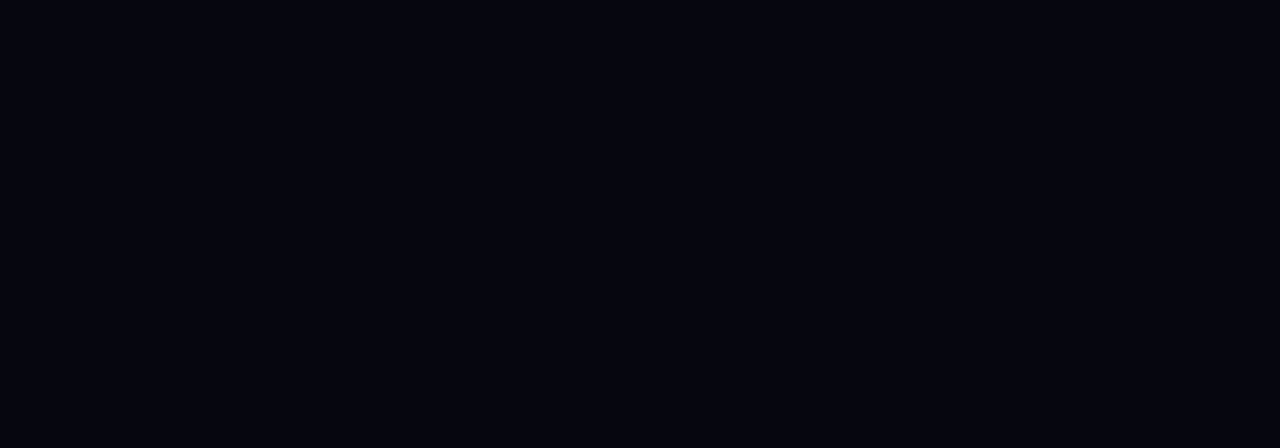
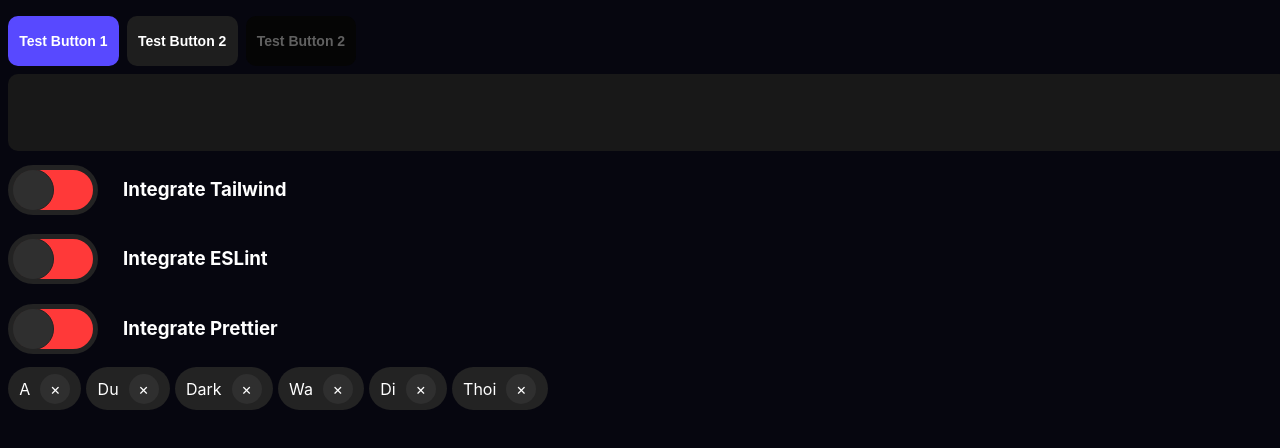
Before and after one commit to surtr1st/inisha, a Vue app: page / in a window 1280 px wide. Shown: the top 448 px of the page. Built offline with nearby package versions, Linux system fonts and the light colour scheme.

Commit message:
add components in app for testing

```diff
--- a/src/App.vue
+++ b/src/App.vue
@@ -1,5 +1,73 @@
-<script setup lang="ts"></script>
+<script setup lang="ts">
+import { ref } from 'vue';
+import Button from './components/Button.vue';
+import Input from './components/Input.vue';
+import Modal from './components/Modal.vue';
+import List from './components/List.vue';
+import Switch from './components/Switch.vue';
+import Assignments from './components/containers/Assignments.vue';
+import { TItemBox } from './types';
+
+const openModal = ref(false);
+const items = ref<TItemBox[]>([
+   {
+      label: 'Vue',
+      image: '',
+      event: () => console.log('Vue'),
+   },
+   {
+      label: 'React',
+      image: '',
+      event: () => console.log('React'),
+   },
+   {
+      label: 'Express',
+      image: '',
+      event: () => console.log('Express'),
+   },
+]);
+const switches = ref<{ title: string; mark: () => void }[]>([
+   {
+      title: 'Integrate Tailwind',
+      mark: () => console.log('Tailwind'),
+   },
+   {
+      title: 'Integrate ESLint',
+      mark: () => console.log('ESLint'),
+   },
+   {
+      title: 'Integrate Prettier',
+      mark: () => console.log('Prettier'),
+   },
+]);
+
+const chips = ['A', 'Du', 'Dark', 'Wa', 'Di', 'Thoi'];
+</script>
 
 <template>
-  <div class="container"></div>
+   <Button
+      title="Test Button 1"
+      color="primary"
+      @click="openModal = !openModal" />
+   <Button
+      title="Test Button 2"
+      color="secondary" />
+   <Button
+      disabled
+      title="Test Button 2"
+      color="secondary" />
+   <Input />
+
+   <Modal
+      title="Test Modal 1"
+      :open="openModal"
+      @close="() => (openModal = !openModal)">
+      <List :items="items" />
+   </Modal>
+   <Switch
+      v-for="(item, index) in switches"
+      :key="index"
+      :title="item.title"
+      @mark="item.mark" />
+   <Assignments :items="chips" />
 </template>
```
